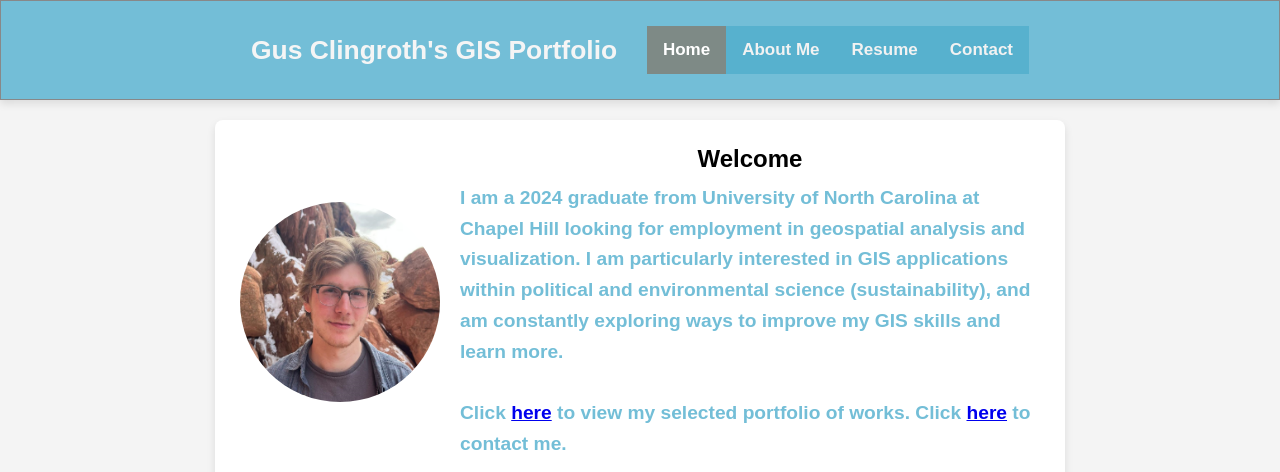
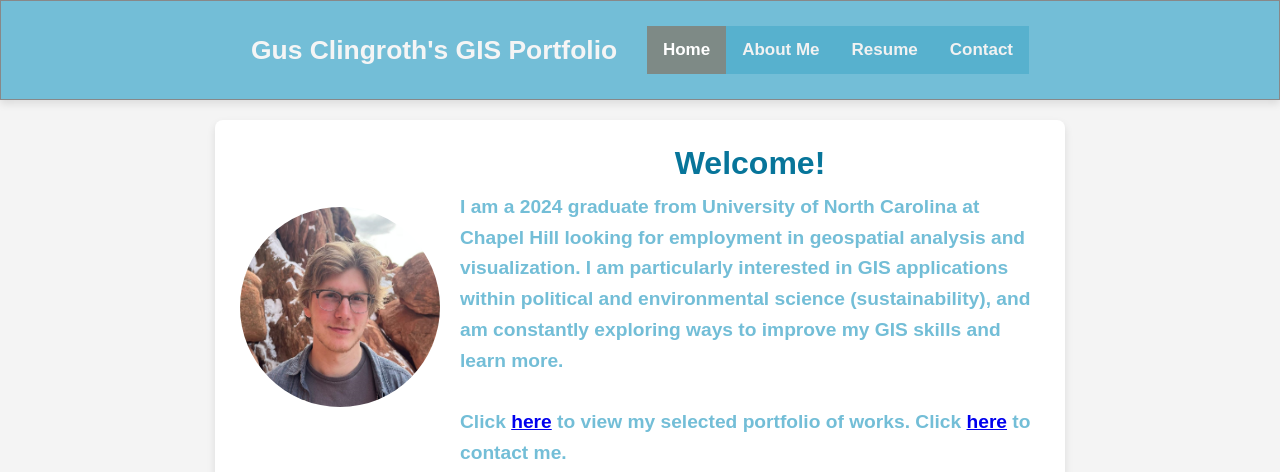
Before and after one commit to guscling/GIS_portfolio, a plain HTML site: page index.html in a window 1280 px wide. Shown: the top 472 px of the page. Drawn offline with Linux system fonts and the light colour scheme.

Commit message:
Update index.html

```diff
--- a/index.html
+++ b/index.html
@@ -134,6 +134,8 @@
             margin-bottom: 10px;
             text-align: center;
             width: 100%;
+            color: #07759a;
+            font-size: xx-large;
         }
         #blurb {
             font-size: larger;
@@ -180,7 +182,7 @@
     <div id="about-me">
         <img src="./headshot.jpg" id="headshot">
         <div id="name-blurb">
-            <h2 id="name">Welcome</h2>
+            <h2 id="name">Welcome!</h2>
             <h4 id="blurb">I am a 2024 graduate from University of North Carolina at Chapel Hill looking for employment in geospatial analysis and visualization. I am particularly interested in GIS applications within political and environmental science (sustainability), and am constantly exploring ways to improve my GIS skills and learn more. <br><br>Click <a href="#portfolio-info">here</a> to view my selected portfolio of works. Click <a href="https://guscling.github.io/GIS_portfolio/contact_me">here</a> to contact me.</h4>
         </div>
     </div>
```
